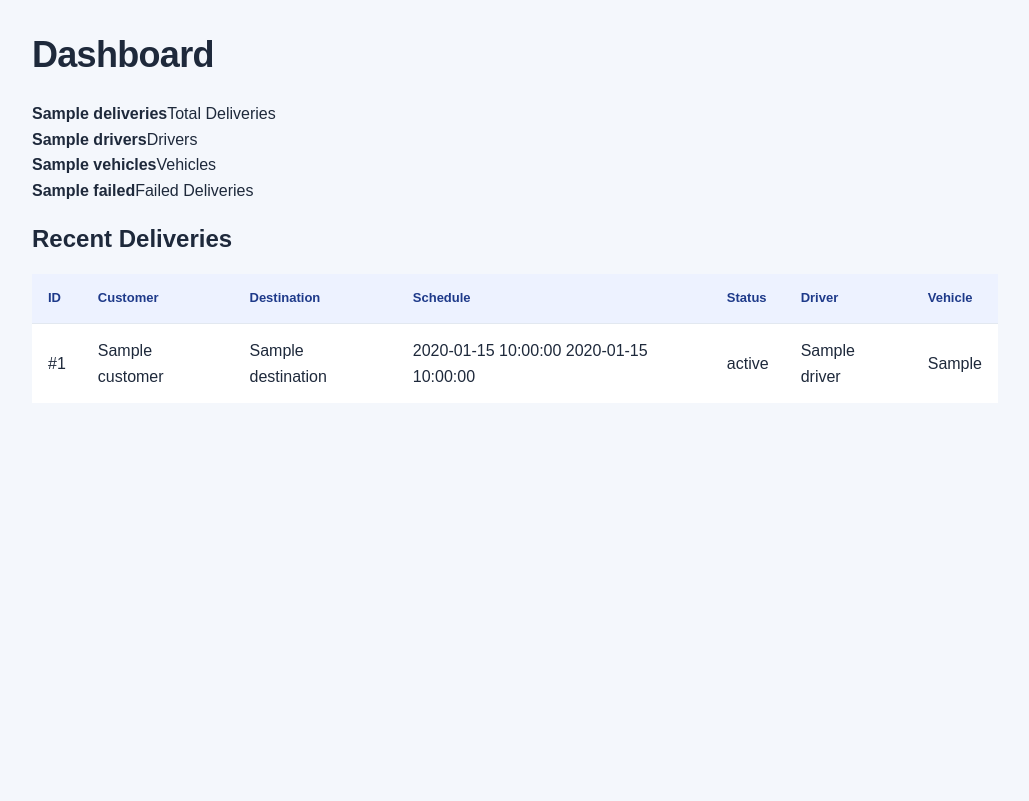
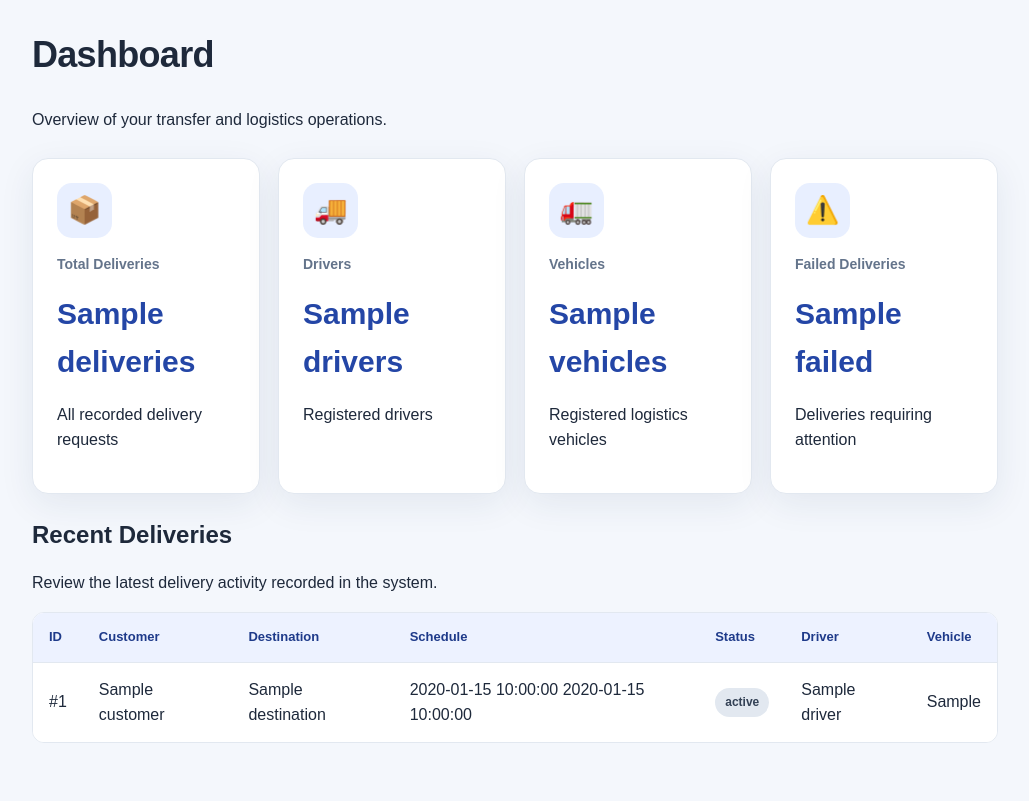
Before and after one commit to Viqt0/smart-transfer-logistics-system, a Flask app: template templates/dashboard.html in a window 1280 px wide. Shown: the whole page, without its empty margins (250-1279 px from the left). Before the commit the page ends 382 px from the top, so only its background shows below. Run offline with Flask 3, Linux system fonts and the light colour scheme; the template is opened without the code that fills it: most values are stand-ins (such as "Sample title", 1, 10 or a date in 2020).

Commit message:
Improve dashboard layout.

```diff
--- a/templates/dashboard.html
+++ b/templates/dashboard.html
@@ -1,7 +1,84 @@
-{% extends "base.html" %}{% block content %}
-<h1>Dashboard</h1><div class="cards">
-<div><b>{{counts.deliveries}}</b><span>Total Deliveries</span></div><div><b>{{counts.drivers}}</b><span>Drivers</span></div>
-<div><b>{{counts.vehicles}}</b><span>Vehicles</span></div><div><b>{{counts.failed}}</b><span>Failed Deliveries</span></div></div>
-<h2>Recent Deliveries</h2><table><tr><th>ID</th><th>Customer</th><th>Destination</th><th>Schedule</th><th>Status</th><th>Driver</th><th>Vehicle</th></tr>
-{% for d in recent %}<tr><td>#{{d.id}}</td><td>{{d.customer}}</td><td>{{d.destination}}</td><td>{{d.schedule_date}} {{d.schedule_time}}</td>
-<td><span class="status">{{d.status}}</span></td><td>{{d.driver or '-'}}</td><td>{{d.plate_no or '-'}}</td></tr>{% else %}<tr><td colspan="7">No deliveries yet.</td></tr>{% endfor %}</table>{% endblock %}
+
+{% extends "base.html" %}
+
+{% block content %}
+
+<section class="dashboard-header">
+    <h1>Dashboard</h1>
+    <p>Overview of your transfer and logistics operations.</p>
+</section>
+
+<section class="stat-grid">
+
+    <div class="stat-card">
+        <div class="feature-icon">📦</div>
+        <h3>Total Deliveries</h3>
+        <div class="number">{{ counts.deliveries }}</div>
+        <p>All recorded delivery requests</p>
+    </div>
+
+    <div class="stat-card">
+        <div class="feature-icon">🚚</div>
+        <h3>Drivers</h3>
+        <div class="number">{{ counts.drivers }}</div>
+        <p>Registered drivers</p>
+    </div>
+
+    <div class="stat-card">
+        <div class="feature-icon">🚛</div>
+        <h3>Vehicles</h3>
+        <div class="number">{{ counts.vehicles }}</div>
+        <p>Registered logistics vehicles</p>
+    </div>
+
+    <div class="stat-card">
+        <div class="feature-icon">⚠️</div>
+        <h3>Failed Deliveries</h3>
+        <div class="number">{{ counts.failed }}</div>
+        <p>Deliveries requiring attention</p>
+    </div>
+
+</section>
+
+<section class="recent-section">
+    <h2>Recent Deliveries</h2>
+    <p>Review the latest delivery activity recorded in the system.</p>
+
+    <div class="table-container">
+        <table>
+            <thead>
+                <tr>
+                    <th>ID</th>
+                    <th>Customer</th>
+                    <th>Destination</th>
+                    <th>Schedule</th>
+                    <th>Status</th>
+                    <th>Driver</th>
+                    <th>Vehicle</th>
+                </tr>
+            </thead>
+
+            <tbody>
+                {% for d in recent %}
+                <tr>
+                    <td>#{{ d.id }}</td>
+                    <td>{{ d.customer }}</td>
+                    <td>{{ d.destination }}</td>
+                    <td>{{ d.schedule_date }} {{ d.schedule_time }}</td>
+                    <td>
+                        <span class="status-badge">{{ d.status }}</span>
+                    </td>
+                    <td>{{ d.driver or '-' }}</td>
+                    <td>{{ d.plate_no or '-' }}</td>
+                </tr>
+                {% else %}
+                <tr>
+                    <td colspan="7">No deliveries have been recorded yet.</td>
+                </tr>
+                {% endfor %}
+            </tbody>
+        </table>
+    </div>
+</section>
+
+{% endblock %}
```
